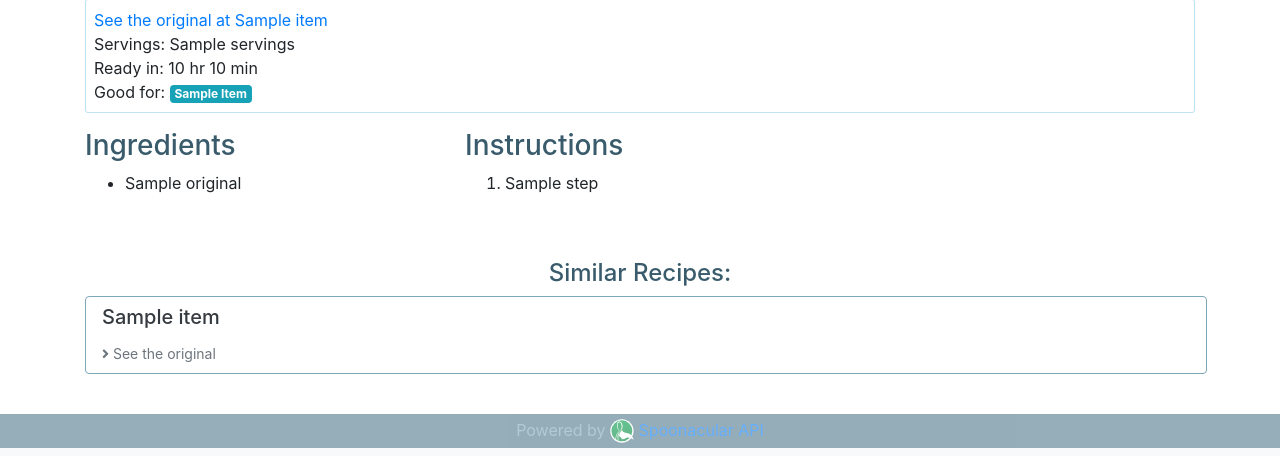
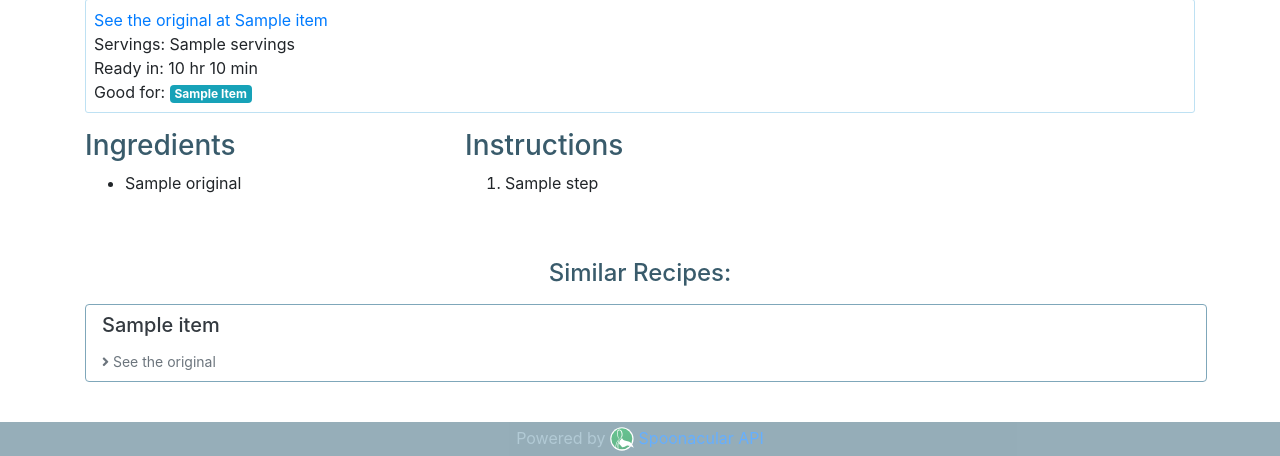
Before and after one commit to lydngai/capstone_I, a Flask app: page /recipe/1 in a window 1280 px wide. Shown: the part 433-889 px from the top of the page. Run offline with Flask 2, Linux system fonts and the light colour scheme; tables that the repository leaves empty hold one stand-in row (values such as "Sample post"); grey boxes marked "Sample" are stand-in pictures; a database or web service that is not in the repository returns one stand-in record (values such as "Sample title"); data that the repository does not hold is empty; some libraries are stand-ins or nearby versions.

```diff
--- a/templates/recipe-info.html
+++ b/templates/recipe-info.html
@@ -70,7 +70,7 @@
 </div>
 
 <div class="container recipe-cards similar">
-  <h4 class="pt-4 m-2 text-center">Similar Recipes:</h4>
+  <h4 class="pt-4 pb-2 m-2 text-center">Similar Recipes:</h4>
   <div class="card-deck mb-4">
     {% for recipe in similar %}
     <div class="card p-2 pl-3">
```
